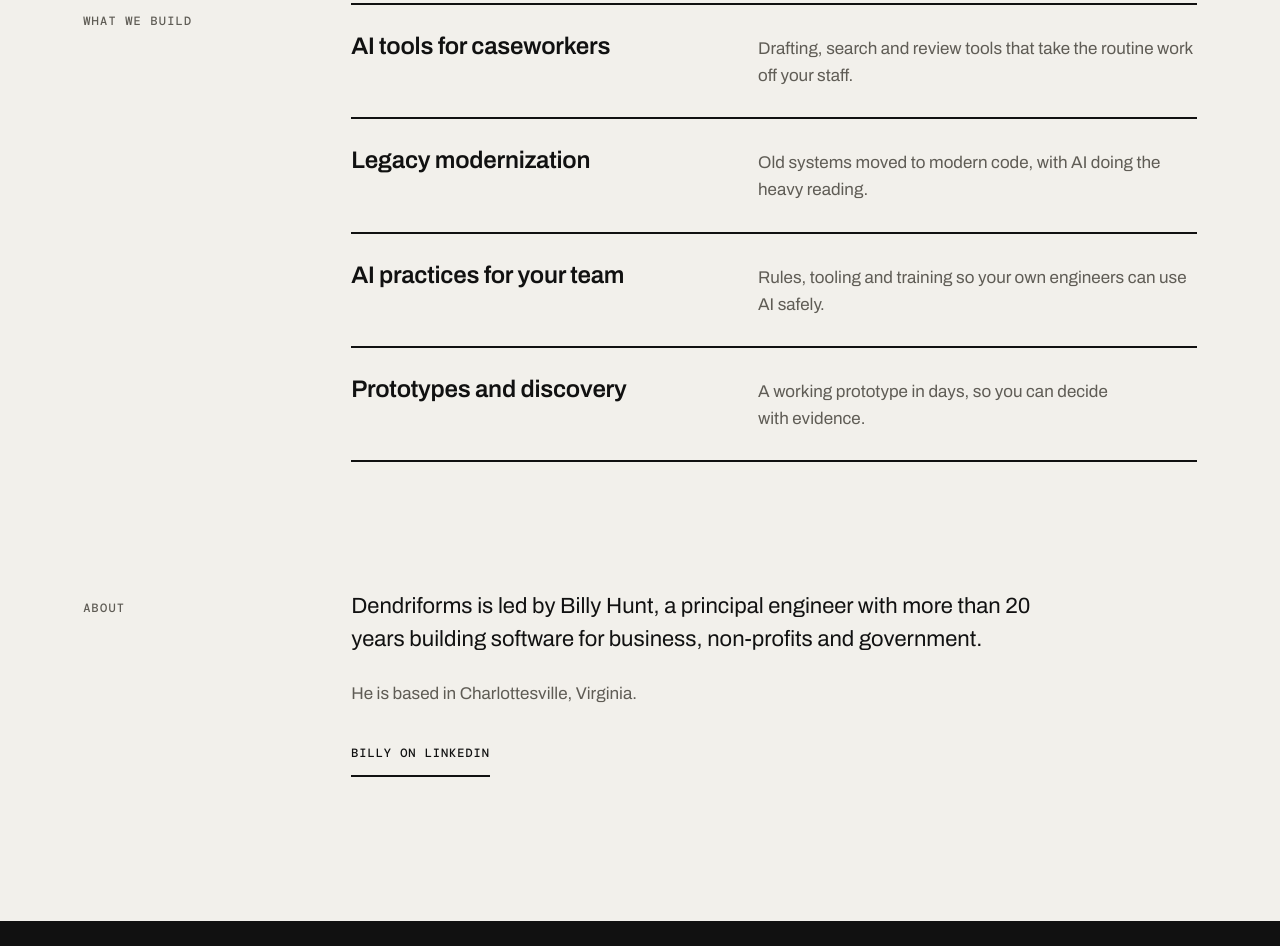
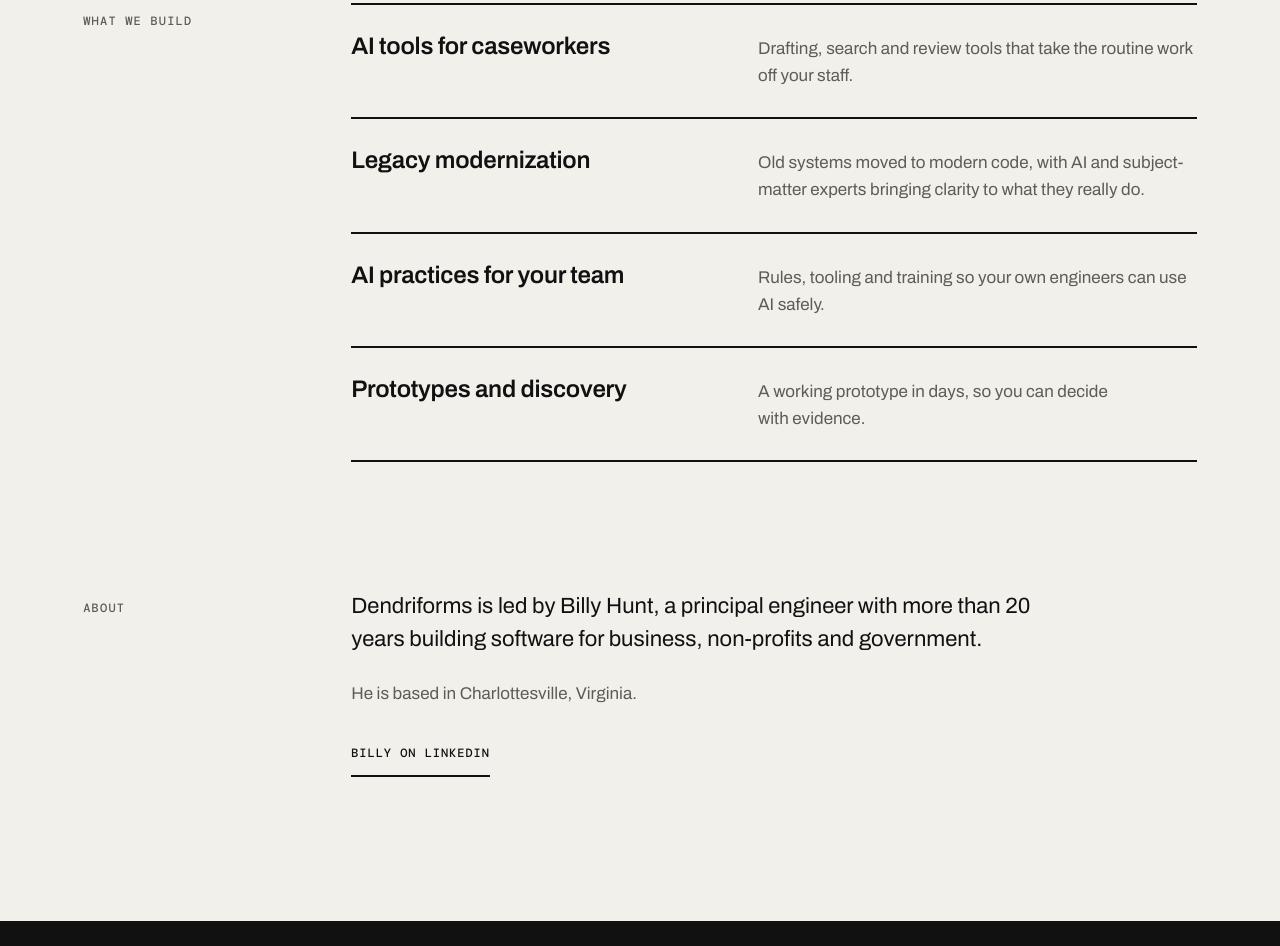
Before and after one commit to billyhunt/dendriforms-site, a plain HTML site: page index.html in a window 1280 px wide. Shown: the part 1381-2327 px from the top of the page. Drawn offline with Linux system fonts and the light colour scheme.

Commit message:
Legacy modernization: AI and subject-matter experts bring clarity

```diff
--- a/index.html
+++ b/index.html
@@ -76,7 +76,7 @@ a[href="#contact"]:hover,button[type=submit]:hover{background:#111111 !important
 </div>
 <div style="display: flex; flex-wrap: wrap; align-items: baseline; gap: 8px 48px; padding: 28px 0; border-top: 2px solid #111111">
 <h3 style="margin: 0; flex: 1 1 300px; font-size: 24px; font-weight: 600; letter-spacing: -0.01em">Legacy modernization</h3>
-<p style="margin: 0; flex: 1 1 380px; font-size: 17px; line-height: 1.6; color: #5f5c55; text-wrap: pretty">Old systems moved to modern code, with AI doing the heavy reading.</p>
+<p style="margin: 0; flex: 1 1 380px; font-size: 17px; line-height: 1.6; color: #5f5c55; text-wrap: pretty">Old systems moved to modern code, with AI and subject-matter experts bringing clarity to what they really do.</p>
 </div>
 <div style="display: flex; flex-wrap: wrap; align-items: baseline; gap: 8px 48px; padding: 28px 0; border-top: 2px solid #111111">
 <h3 style="margin: 0; flex: 1 1 300px; font-size: 24px; font-weight: 600; letter-spacing: -0.01em">AI practices for your team</h3>
```
